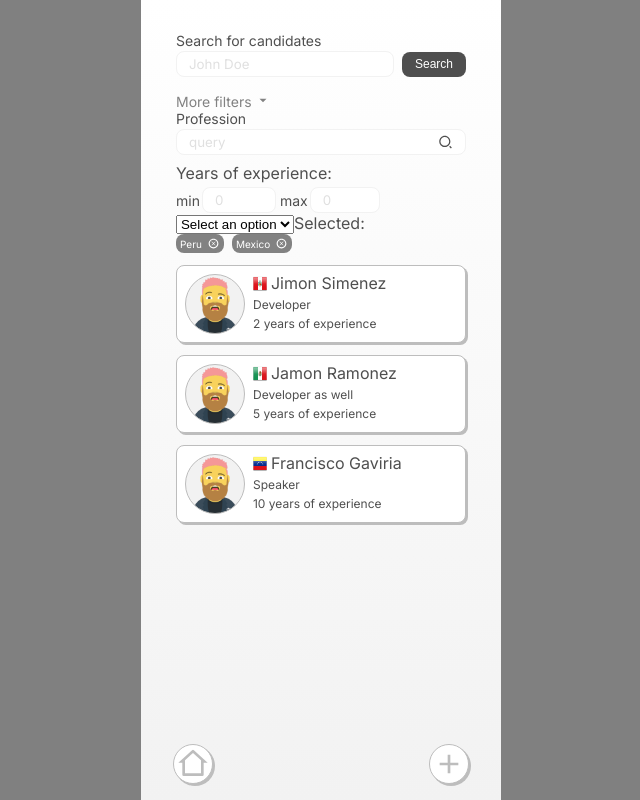
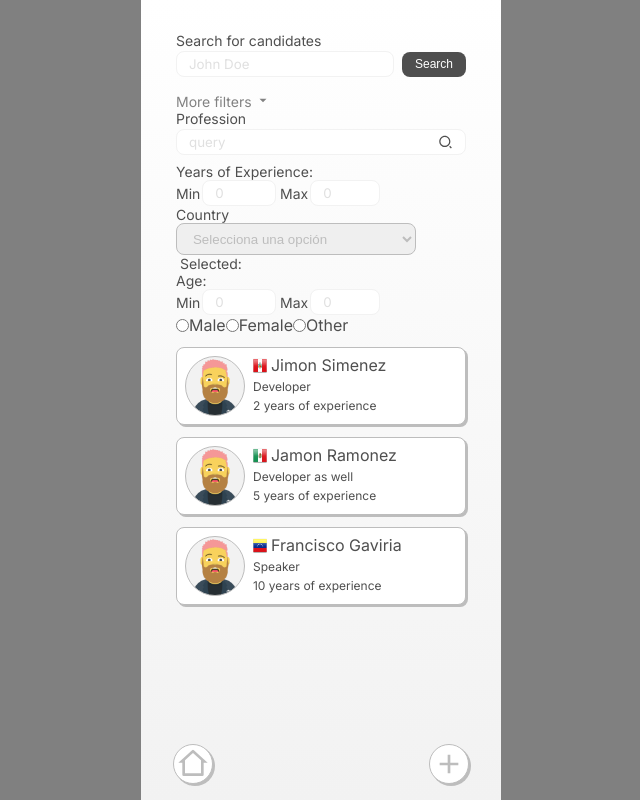
Before and after one commit to bllerenac/linkeable, a React (Create React App) app: page /search in a window 1280 px wide. Both pictures are taken after a click on the element "More filters". Shown: the whole page, without its empty margins (319-959 px from the left). Built offline with nearby package versions, Linux system fonts and the light colour scheme.

Commit message:
gender radio button

```diff
--- /dev/null
+++ b/src/Containers/Interval.js
@@ -0,0 +1,58 @@
+import { InputText } from "../components/Inputs";
+import styled from "@emotion/styled";
+import { colors } from "../ui";
+import { css } from "@emotion/react";
+
+const StyledLabel = styled.label`
+  font-size: 14px;
+  line-height: 17px;
+  color: ${colors.gray2};
+`;
+
+const StyledDiv = styled.div`
+  display: flex;
+  flex-direction: row;
+  width: 100%;
+  gap: 4px;
+`;
+
+const StyledInterval = styled.div`
+  display: flex;
+  flex-direction: column;
+`;
+
+function Interval ({ label, onChange, min_value , max_value}){
+  return (
+    <StyledInterval>
+      <StyledLabel>{label}:</StyledLabel>
+              <StyledDiv>
+                <InputText
+                  label="Min"
+                  placeholder="0"
+                  name="queryMinExp"
+                  value={min_value}
+                  onChange={onChange}
+                  cssProp={css`
+                    flex-direction: row;
+                    align-items: center;
+                    width: 100px;
+                  `}
+                />
+                <InputText
+                  label="Max"
+                  placeholder="0"
+                  name="queryMaxExp"
+                  value={max_value}
+                  onChange={onChange}
+                  cssProp={css`
+                    flex-direction: row;
+                    align-items: center;
+                    width: 100px;
+                  `}
+                />
+              </StyledDiv>
+    </StyledInterval>
+  );
+}
+
+export default Interval;
--- /dev/null
+++ b/src/Containers/Options.js
@@ -0,0 +1,23 @@
+import styled from "@emotion/styled";
+import { colors } from "../ui";
+import { css } from "@emotion/react";
+
+const StyledDiv = styled.div`
+  display: flex;
+  flex-direction: row;
+  align-items: center;
+`;
+
+function Options ({value}){
+return (
+  <StyledDiv>
+    <input type="radio" id="male" name="gender" value="male" />
+    <label for="male">Male</label>
+    <input type="radio" id="female" name="gender" value="female" />
+    <label for="female">Female</label>
+    <input type="radio" id="other" name="gender" value="other" />
+    <label for="other">Other</label>
+  </StyledDiv>
+)}
+
+export default Options;
--- a/src/components/Icons.js
+++ b/src/components/Icons.js
@@ -13,8 +13,8 @@ function Icon ({type, color , onClick, size}){
       onClick={onClick}
       css={css`
       fill: ${color};
-      width: 13px;
-      height: 13px;
+      width: 11.5px;
+      height: 11.5px;
       `}
     />
   )
--- a/src/components/Selectlabel.js
+++ b/src/components/Selectlabel.js
@@ -1,6 +1,7 @@
+/** @jsxImportSource @emotion/react */
 import styled from "@emotion/styled";
 import { colors } from "../ui";
-import Icon from "../components/Icons"
+import Icon from "../components/Icons";
 
 const Viewlabel = styled.a`
   display: flex;
@@ -15,6 +16,40 @@ const Viewlabel = styled.a`
   padding: 3px 4px;
   color: ${colors.white};
 `;
+const countries = ["Peru", "Mexico", "Venezuela"];
+const Select = styled.select`
+  width: 240px;
+  height: 32px;
+  padding: 6.5px 12px;
+  border: 1px solid ${colors.gray4};
+  color: ${colors.gray4};
+  border-radius: 8px;
+`;
+
+const StyledLabel = styled.label`
+  font-size: 14px;
+  line-height: 17px;
+  color: ${colors.gray2};
+`;
+
+const SelectContainer = styled.div`
+  display: flex;
+  flex-direction: column;
+`;
+
+function SelectPicker ({onChange, select_label}) {
+ return(
+  <SelectContainer>
+    <StyledLabel>{select_label}</StyledLabel>
+    <Select onChange={onChange} placeholder="Hello World">
+      <option hidden selected >Selecciona una opción</option>
+      {countries.map(country =>{
+        return(<option value={country}>{country}</option>)
+      })}
+    </Select>
+  </SelectContainer>
+ )
+}
 
 function SelectLabel ({children, onClick}) {
   return(
@@ -25,4 +60,4 @@ function SelectLabel ({children, onClick}) {
   )
 }
 
-export default SelectLabel;
+export  {SelectLabel, SelectPicker};
--- a/src/screens/Search.js
+++ b/src/screens/Search.js
@@ -1,6 +1,5 @@
 import { useEffect, useState, useReducer } from "react";
 import styled from "@emotion/styled";
-import { css } from "@emotion/react";
 import Button from "../components/Button";
 import { InputText } from "../components/Inputs";
 import CandidateList from "../components/CandidateList";
@@ -11,7 +10,9 @@ import { RiArrowDownSFill, RiSearch2Line } from "react-icons/ri";
 import { colors } from "../ui";
 import { useHistory } from "react-router";
 import queryReducer from "../reducers/queryReducer";
-import SelectLabel from "../components/Selectlabel";
+import {SelectLabel, SelectPicker} from "../components/Selectlabel";
+import Interval from "../Containers/Interval"
+import Options from "../Containers/Options"
 
 const SearchForm = styled.form``;
 
@@ -52,7 +53,11 @@ const FiltersContainer = styled.div`
 const FilterCountries = styled.div`
   display: flex;
   flex-direction: row;
+  align-items: center;
   gap: 8px;
+  font-size: 14px;
+  line-height: 17px;
+  margin: 0px 4px;
 `;
 
 function Search({ candidates }) {
@@ -62,7 +67,9 @@ function Search({ candidates }) {
     queryProfession: "",
     queryMinExp: "",
     queryMaxExp: "",
-    queryCountry: ["Peru", "Mexico"],
+    queryMinAge: "",
+    queryMaxAge: "",
+    queryCountry: [],
   });
   const [filteredCandidates, setFilteredCandidates] = useState(null);
   const [advancedOpen, setAdvancedOpen] = useState(false);
@@ -95,6 +102,8 @@ function Search({ candidates }) {
         professionRegex.test(candidate.profession) &&
         parseInt(candidate.experience) >= state.queryMinExp &&
         parseInt(candidate.experience) <= (state.queryMaxExp || Infinity) &&
+        parseInt(candidate.age) >= state.queryMinAge &&
+        parseInt(candidate.age) <= (state.queryMaxAge || Infinity) &&
         state.queryCountry.includes(candidate.country.name)
     );
     setFilteredCandidates(filtered);
@@ -131,48 +140,13 @@ function Search({ candidates }) {
             icon={<RiSearch2Line />}
           />
           <div>
-            <p>Years of experience:</p>
-            <div
-              style={{
-                display: "flex",
-                width: "100%",
-                gap: "4px",
-                marginTop: "4px",
-              }}
-            >
-              <InputText
-                label="min"
-                placeholder="0"
-                name="queryMinExp"
-                value={state.queryMinExp}
+              <Interval label= "Years of Experience"
               onChange={handleQueryChange}
-                cssProp={css`
-                  flex-direction: row;
-                  align-items: center;
-                  width: 100px;
-                `}
-              />
-              <InputText
-                label="max"
-                placeholder="0"
-                name="queryMaxExp"
-                value={state.queryMaxExp}
-                onChange={handleQueryChange}
-                cssProp={css`
-                  flex-direction: row;
-                  align-items: center;
-                  width: 100px;
-                `}
-              />
-            </div>
-            <select onChange={handleCountryChange}>
-              <option value="">Select an option</option>
-              <option value="Peru">Peru</option>
-              <option value="Mexico">Mexico</option>
-              <option value="Venezuela">Venezuela</option>
-            </select>
+              min_value={state.queryMinExp}
+              max_value={state.queryMaxExp}/>
+              <SelectPicker select_label="Country" onChange={handleCountryChange}/>
+              <FilterCountries>
                 <span>Selected:</span>
-            <FilterCountries>
                   {state.queryCountry.map((c, i) => (
                     <SelectLabel key={i}
                     onClick={() =>
@@ -185,6 +159,11 @@ function Search({ candidates }) {
                     </SelectLabel>
                   ))}
               </FilterCountries>
+              <Interval label= "Age"
+              onChange={handleQueryChange}
+              min_value={state.queryMinAge}
+              max_value={state.queryMaxAge}/>
+              <Options/>
           </div>
         </AdvanceSearch>
       </SearchForm>
```
Lines whose indentation alone changed are shown as unchanged.
